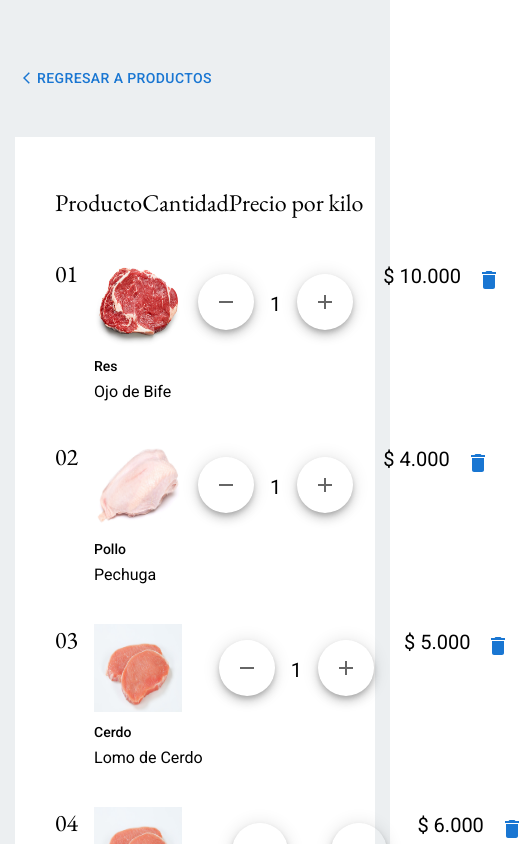
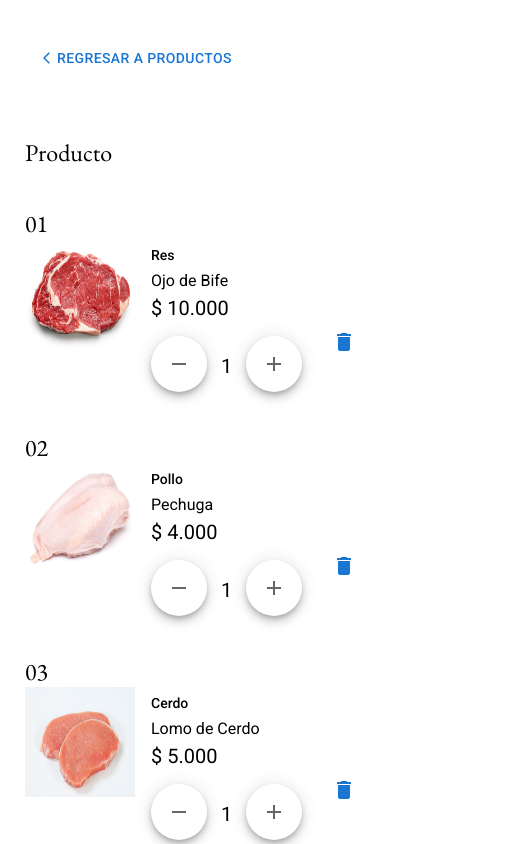
Before and after one commit to MychelGarzon/meatShop, a React (Vite) app: page /cart in a window 390 px wide. Shown: the top 844 px of the page, 524 px wide, since content can reach past the window. Built offline with nearby package versions, Linux system fonts and the light colour scheme.

Commit message:
KAN-14 cart mobile-view

```diff
--- a/src/components/cart/Cart.module.css
+++ b/src/components/cart/Cart.module.css
@@ -1,6 +1,5 @@
 .cart {
   display: flex;
-  padding-top: 10px;
 }
 
 .cart > * {
@@ -15,3 +14,9 @@
   text-align: center;
   font-size: 2rem;
 }
+
+@media (max-width: 720px) {
+  .hide {
+    display: none;
+  }
+}
--- a/src/components/cart/Cart.tsx
+++ b/src/components/cart/Cart.tsx
@@ -23,8 +23,8 @@ const Cart: React.FC = () => {
         <div>
           <div className={styles.cart}>
             <p>Producto</p>
-            <p>Cantidad</p>
-            <p>Precio por kilo</p>
+            <p className={styles.hide}>Cantidad</p>
+            <p className={styles.hide}>Precio por kilo</p>
           </div>
           {cartItems.map((item, index) => (
             <CartItem key={item.id} item={item} index={index} amount={1} />
--- a/src/components/cartItem/CartItem.module.css
+++ b/src/components/cartItem/CartItem.module.css
@@ -1,13 +1,17 @@
 .cart-item {
   display: flex;
   margin-top: 2.5rem;
-  /* border: 1px solid var(--main-bg-color); */
 }
 
 .cart-item > * {
   flex: 1;
   white-space: nowrap;
   gap: 1rem;
+}
+
+.cart-item img {
+  width: 88px;
+  height: 88px;
 }
 
 .flex {
@@ -50,7 +54,7 @@
 }
 
 .quantity {
-  padding-top: 34px;
+  padding: 34px 14px 0 14px;
 }
 
 .price {
@@ -69,3 +73,34 @@
 .button-size {
   font-size: 10px;
 }
+
+.hide {
+  display: flex;
+}
+
+.show {
+  display: none;
+}
+
+@media (max-width: 720px) {
+  .cart-item {
+    flex-direction: column;
+  }
+
+  .cart-item img {
+    width: 110px;
+    height: 110px;
+  }
+
+  .flex {
+    flex-direction: column;
+  }
+
+  .show {
+    display: flex;
+  }
+
+  .hide {
+    display: none;
+  }
+}
--- a/src/components/cartItem/CartItem.tsx
+++ b/src/components/cartItem/CartItem.tsx
@@ -46,13 +46,15 @@ const CartItem: React.FC<Props> = ({ index, item, amount }) => {
   }
 
   return (
-    <div className={styles['cart-item']}>
+    <>
+      {/* desktop view */}
+      <div className={`${styles['cart-item']} ${styles.hide}`}>
         <div className={styles.flex}>
           <p className={styles['line-number']}>{formatNumber(index + 1)}</p>
           <div className={styles.product}>
-          <img src={item.image} width="88px" height="88px" alt="product" />
+            <img src={item.image} alt="product" />
+            <p className={styles.name}>{item.name}</p>
             <p className={styles.type}>{item.type}</p>
-          <p className={styles.name}>{item.name}</p>
           </div>
         </div>
         <div className={styles.flex3}>
@@ -69,6 +71,33 @@ const CartItem: React.FC<Props> = ({ index, item, amount }) => {
           <p className={styles.delete}>{<DeleteIcon color='primary' onClick={() => handleDelete(item.id)} />}</p>
         </div>
       </div>
+      {/* mobile view */}
+      <div className={`${styles['cart-item']} ${styles.show}`}>
+        <p className={styles['line-number']}>{formatNumber(index + 1)}</p>
+        <div className={styles.flex3}>
+          <div>
+            <img src={item.image} alt="product" />
+          </div>
+          <div>
+            <p className={styles.type}>{item.type}</p>
+            <p className={styles.name}>{item.name}</p>
+            <p className={styles.price}>{formatPrice(item.price)}</p>
+            <div className={styles.flex2}>
+              <div className={styles.flex3}>
+                <div className={styles['button-size']} onClick={handleQuantity('')}>
+                  <MinusButton />
+                </div>
+                <p className={styles.quantity}>{quantity}</p>
+                <div onClick={handleQuantity('add')}>
+                  <PlusButton />
+                </div>
+              </div>
+              <p className={styles.delete}>{<DeleteIcon color='primary' onClick={() => handleDelete(item.id)} />}</p>
+            </div>
+          </div>
+        </div>
+      </div>
+    </>
   )
 }
 
--- a/src/routes/shoppingCart/ShoppingCart.module.css
+++ b/src/routes/shoppingCart/ShoppingCart.module.css
@@ -1,10 +1,11 @@
 .shopping-cart {
-  padding: 60px 80px;
   background-color: var(--main-bg-color);
+  padding: 40px 15px;
 }
 
 .cols {
-  padding-top: 40px;
+  max-width: 1200px;
+  margin: 0 auto;
   display: flex;
   align-items: flex-start;
   gap: 25px;
@@ -23,10 +24,9 @@
   flex: 30%;
 }
 
-@media (max-width: 1194px) {
-  .shopping-cart {
-    padding: 60px 15px;
-  }
+.back-btn {
+  padding-left: 20px;
+  padding-bottom: 20px;
 }
 
 @media (max-width: 833px) {
@@ -35,3 +35,13 @@
     align-items: stretch;
   }
 }
+
+@media (max-width: 720px) {
+  .shopping-cart {
+    background-color: #FFF;
+  }
+
+  .col {
+    padding: 40px 10px;
+  }
+}
--- a/src/routes/shoppingCart/ShoppingCart.tsx
+++ b/src/routes/shoppingCart/ShoppingCart.tsx
@@ -9,11 +9,13 @@ import Cart from '../../components/cart/Cart'
 const ShoppingCart: React.FC = () => {
     return (
         <div className={styles['shopping-cart']}>
-            <Link to="/">
-                <Button color='primary'>
-                    {<ArrowBackIosIcon fontSize='inherit' />} REGRESAR A PRODUCTOS
-                </Button>
-            </Link>
+            <div className={`${styles.cols} ${styles['back-btn']}`}>
+                <Link to="/">
+                    <Button color='primary'>
+                        {<ArrowBackIosIcon fontSize='inherit' />} REGRESAR A PRODUCTOS
+                    </Button>
+                </Link>
+            </div>
             <div className={styles.cols}>
                 <div className={`${styles.col} ${styles['left-col']}`}>
                     <Cart />
```
Lines whose indentation alone changed are shown as unchanged.
